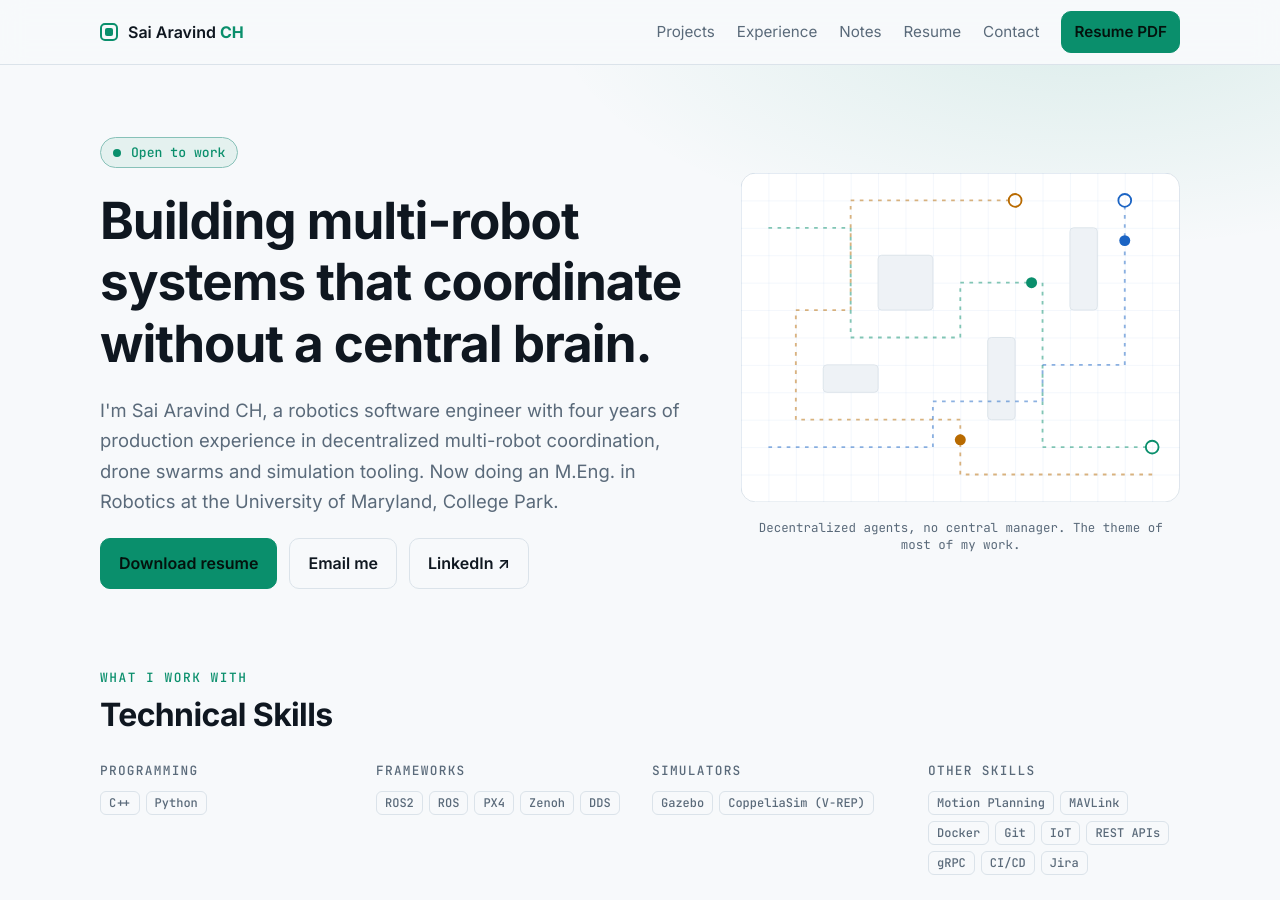
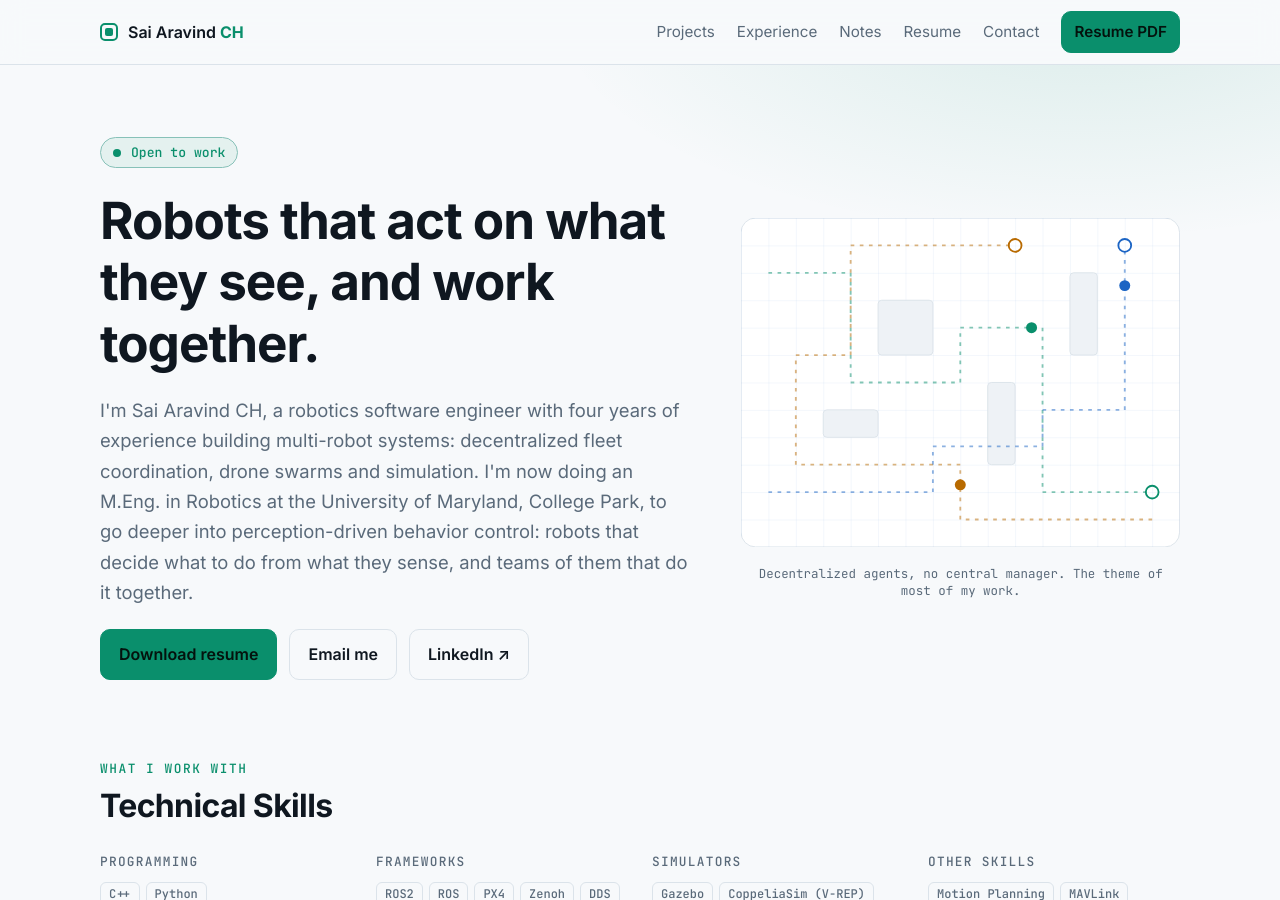
Before and after one commit to saiaravind19/saiaravind19.github.io, a Jekyll site: the page built from index.html, in a window 1280 px wide and 900 px high. Built offline with Jekyll 4.4.1, drawn with Linux system fonts in a browser that asks for light colours.

Commit message:
Reframe intro around perception-driven behavior control and multi-robot work
Co-Authored-By: Claude Sonnet 5.5 <noreply@anthropic.com>
Claude-Session: https://claude.ai/code/session_01Rfb5H5jk6Tt4eWcFB2eMuY

```diff
--- a/_config.yml
+++ b/_config.yml
@@ -1,6 +1,6 @@
 title: Sai Aravind CH
 tagline: Robotics Software Engineer
-description: Robotics software engineer building decentralized multi-robot fleets, drone swarms and simulation tooling. M.Eng. Robotics at the University of Maryland.
+description: Robotics software engineer building multi-robot systems, drone swarms and simulation tooling, now focused on perception-driven behavior control. M.Eng. Robotics at the University of Maryland.
 url: https://saiaravind19.github.io
 baseurl: ""
 lang: en
--- a/index.html
+++ b/index.html
@@ -7,11 +7,12 @@ body_class: home
   <div class="wrap hero-grid">
     <div class="hero-copy">
       <p class="status"><span class="dot" aria-hidden="true"></span>{{ site.data.profile.status }}</p>
-      <h1>Building multi-robot systems that coordinate without a central brain.</h1>
+      <h1>Robots that act on what they see, and work together.</h1>
       <p class="lede">
-        I'm {{ site.data.profile.name }}, a robotics software engineer with four years of production experience in
-        decentralized multi-robot coordination, drone swarms and simulation tooling. Now doing an M.Eng. in Robotics at the
-        University of Maryland, College Park.
+        I'm {{ site.data.profile.name }}, a robotics software engineer with four years of experience building multi-robot
+        systems: decentralized fleet coordination, drone swarms and simulation. I'm now doing an M.Eng. in Robotics at the
+        University of Maryland, College Park, to go deeper into perception-driven behavior control: robots that decide
+        what to do from what they sense, and teams of them that do it together.
       </p>
       <div class="actions">
         <a class="btn" href="{{ site.data.profile.resume | relative_url }}">Download resume</a>
```
Also changed, not shown: contact.md (+1 -1 lines).
